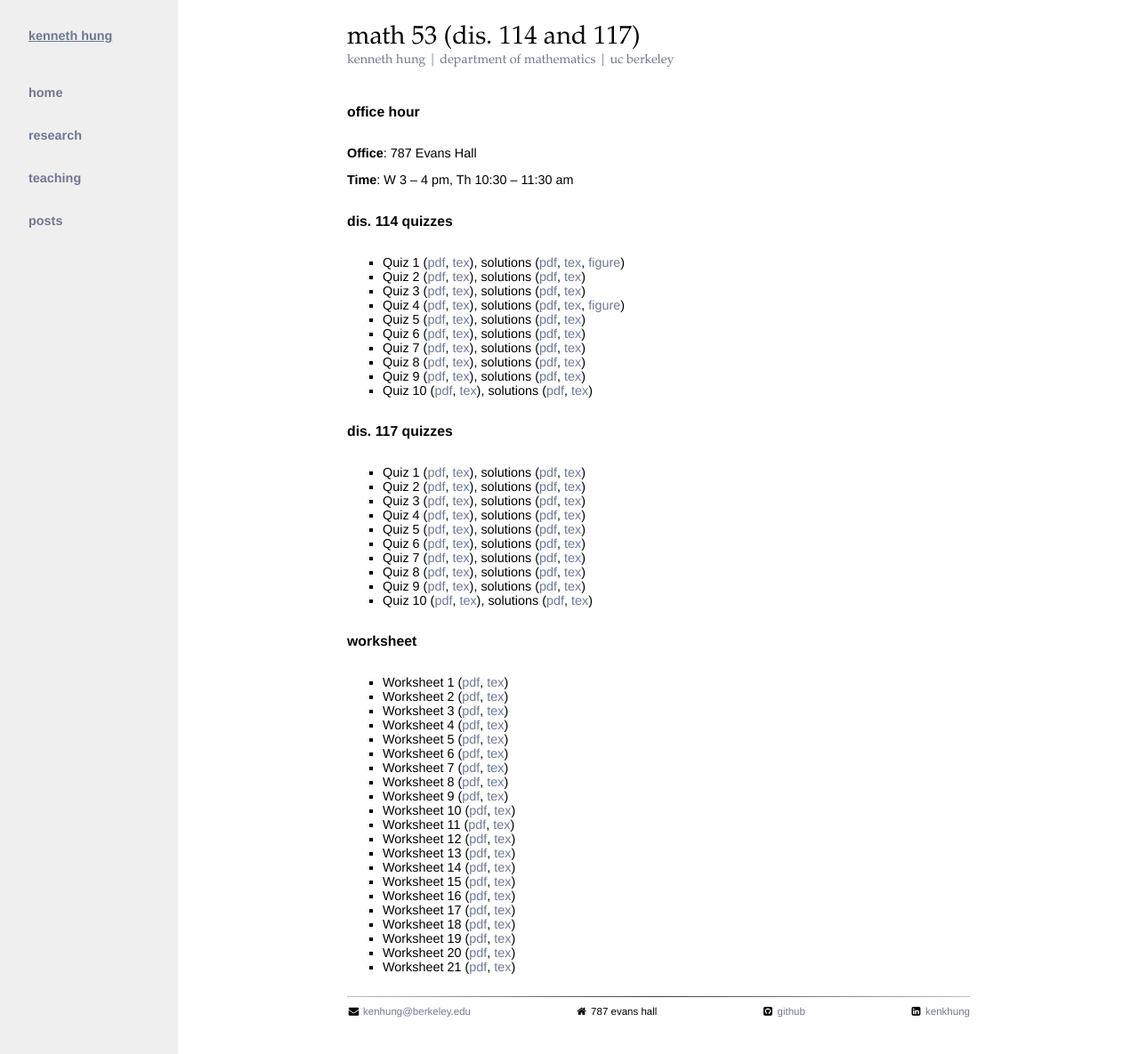
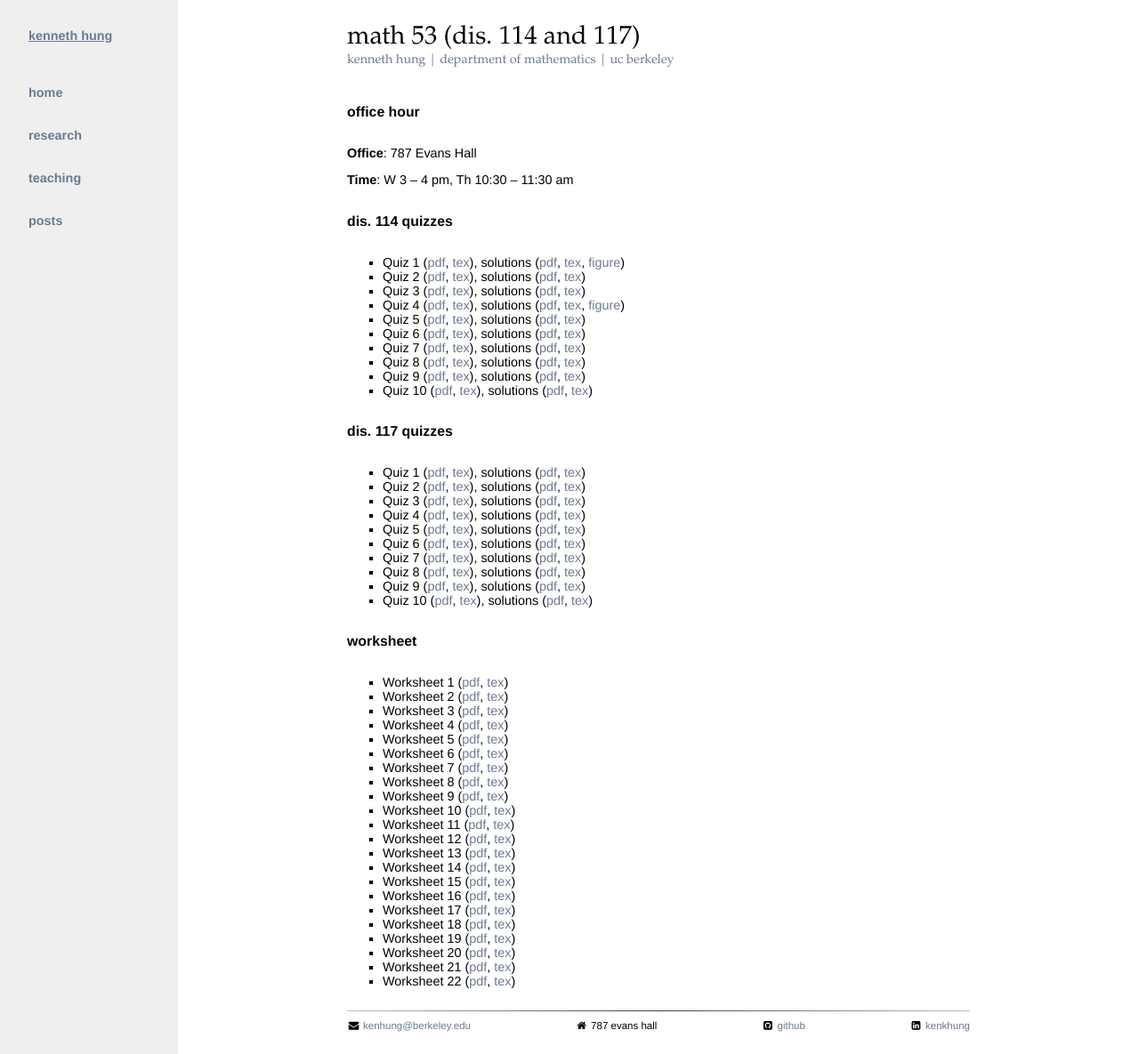
Before and after one commit to yiqunchen/kenhungkk.github.io, a Jekyll site: the page built from courses/math053/index.md, in a window 1280 px wide and 1185 px high. Shown: the whole window at 89% size. Built offline with Jekyll 4.4.1, drawn with Linux system fonts in a browser that asks for light colours; nearby versions of some CDN libraries.

Commit message:
worksheet 22 for math053

```diff
--- a/courses/math053/index.md
+++ b/courses/math053/index.md
@@ -57,3 +57,4 @@ title: Math 53 (Dis. 114 and 117)
 - Worksheet 19 ([pdf](worksheet19.pdf), [tex](worksheet19.tex))
 - Worksheet 20 ([pdf](worksheet20.pdf), [tex](worksheet20.tex))
 - Worksheet 21 ([pdf](worksheet21.pdf), [tex](worksheet21.tex))
+- Worksheet 22 ([pdf](worksheet22.pdf), [tex](worksheet22.tex))
```
Also changed, not shown: 2 other files.
